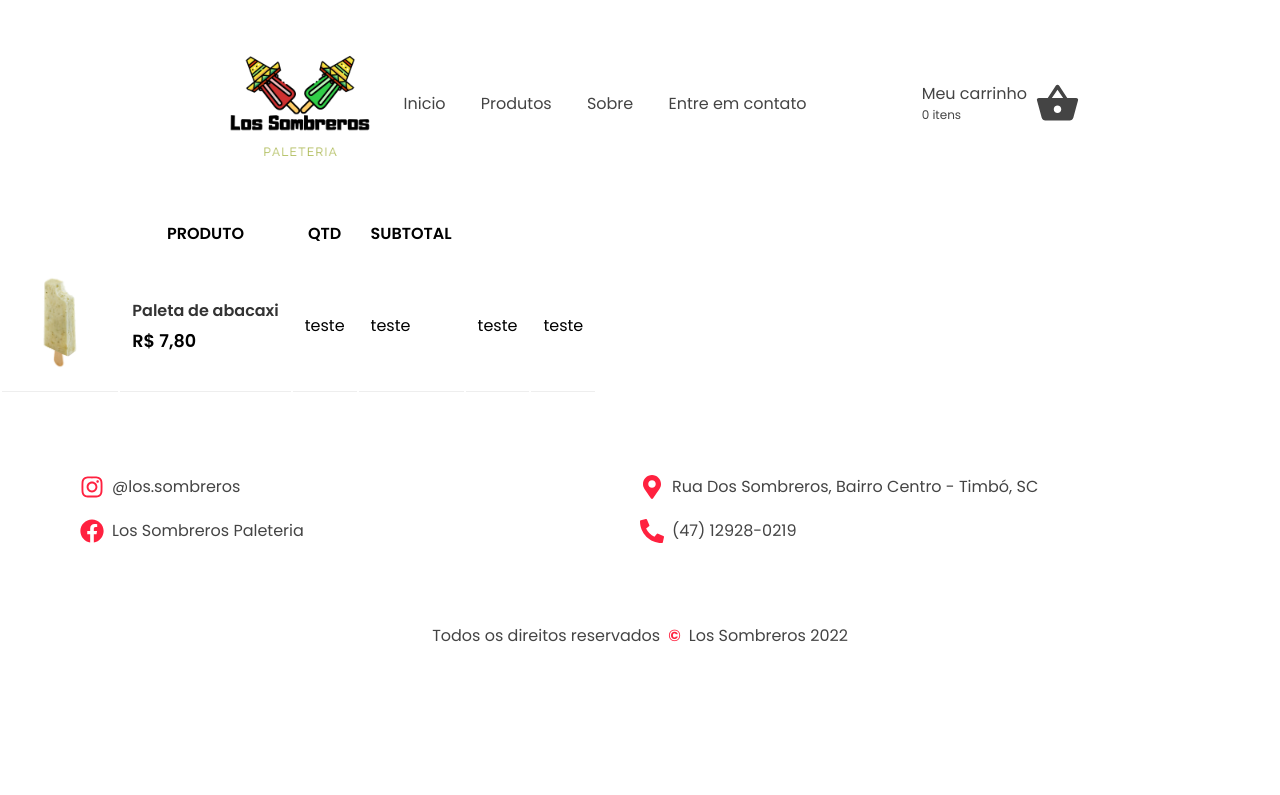
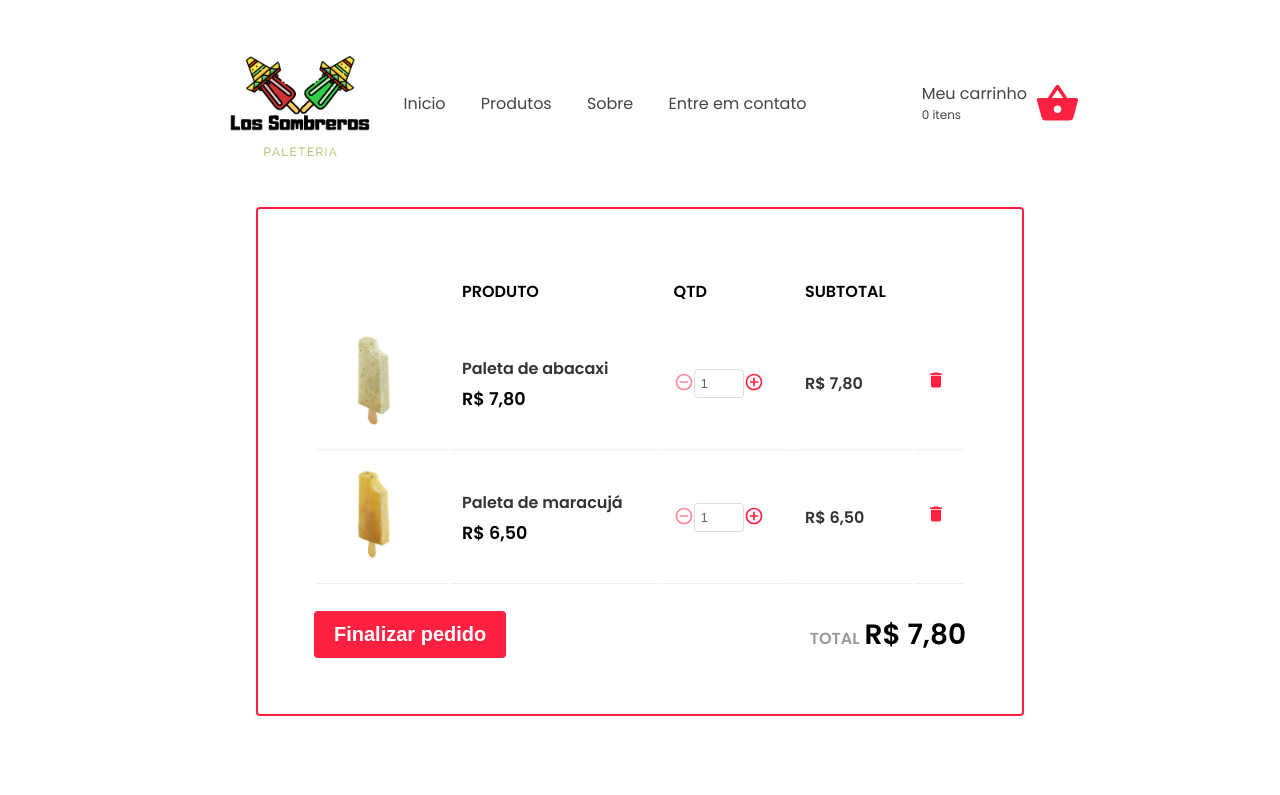
Before and after one commit to nandobutzke/los-sombreros, a React (Create React App) app: page /cart in a window 1280 px wide. Shown: the top 795 px of the page. Built offline with nearby package versions, Linux system fonts and the light colour scheme.

Commit message:
Finalizing cart page styles

```diff
--- a/src/components/Card/index.tsx
+++ b/src/components/Card/index.tsx
@@ -1,6 +1,7 @@
 import { AddToCartButton, ProductContainer } from './styles';
 import { formatPrice } from '../../util/format';
 import { MdAddShoppingCart } from 'react-icons/md';
+import { useState } from 'react';
 
 interface ProductProps {
     data: {
@@ -8,10 +9,17 @@ interface ProductProps {
         title: string;
         price: number;
         img: string;
+        quantityOrder: number
     }
 }
 
 export function Card({ data }: ProductProps) {
+    const [quantityProduct, setQuantityProduct] = useState(0);
+
+    function handleAddProductAtCart() {
+        setQuantityProduct(quantityProduct + 1);
+    }
+
     return(
         <ProductContainer key={data.id}>
             <div className="card-content">
@@ -21,10 +29,10 @@ export function Card({ data }: ProductProps) {
                     <p>{data.title}</p>
                 </div>
             </div>
-            <AddToCartButton type="button">
+            <AddToCartButton type="button" onClick={() => handleAddProductAtCart()}>
                 <div>
                     <MdAddShoppingCart />
-                    {0}
+                    {quantityProduct}
                 </div>
 
                 <span>ADICIONAR AO CARRINHO</span>
--- a/src/components/CartItem/styles.ts
+++ b/src/components/CartItem/styles.ts
@@ -6,6 +6,7 @@ export const StyledCartItemLink = styled(Link)`
     text-decoration: none;
     color: #444;
     margin-left: 5rem;
+    gap: 0.5rem;
 
     div {
         display: flex;
@@ -16,6 +17,7 @@ export const StyledCartItemLink = styled(Link)`
         }
     }
 
-    gap: 0.5rem;
-
+    svg {
+        color: #ff213f;
+    }
 `;
--- a/src/data.ts
+++ b/src/data.ts
@@ -9,53 +9,62 @@ export const data = [
         title: "Paleta de abacaxi",
         price: 7.80,
         img: abacaxiImg,
+        quantityOrder: 0,
     },
     {
         id: "maracuja",
         title: "Paleta de maracujá",
         price: 6.50,
         img: maracujaImg,
+        quantityOrder: 0,
     },
     {
         id: "abacaxi",
         title: "Paleta de abacaxi",
         price: 7.80,
         img: abacaxiImg,
+        quantityOrder: 0,
     },
     {
         id: "melancia",
         title: "Paleta de melancia",
         price: 6.90,
         img: melanciaImg,
+        quantityOrder: 0,
     },
     {
         id: "melancia",
         title: "Paleta de melancia",
         price: 6.90,
         img: melanciaImg,
+        quantityOrder: 0,
     },
     {
         id: "maracuja",
         title: "Paleta de maracujá",
         price: 6.50,
         img: maracujaImg,
+        quantityOrder: 0,
     },
     {
         id: "abacaxi",
         title: "Paleta de abacaxi",
         price: 7.80,
         img: abacaxiImg,
+        quantityOrder: 0,
     },
     {
         id: "maracuja",
         title: "Paleta de maracujá",
         price: 6.50,
         img: maracujaImg,
+        quantityOrder: 0,
     },
     {
         id: "melancia",
         title: "Paleta de melancia",
         price: 6.90,
         img: melanciaImg,
+        quantityOrder: 0,
     }
 ];
--- a/src/pages/Cart/index.tsx
+++ b/src/pages/Cart/index.tsx
@@ -1,9 +1,12 @@
+import { MdAddCircleOutline, MdDelete, MdRemoveCircleOutline } from "react-icons/md";
+import { ProductsGrid } from "../../components/ProductsGrid";
 import { data } from "../../data";
 import { formatPrice } from "../../util/format";
-import { StyledTable } from "./styles";
+import { Container, StyledTable, Total } from "./styles";
 
 export function Cart() {
     return (
+        <Container>
             <StyledTable>
                 <thead>
                     <tr>
@@ -23,12 +26,86 @@ export function Cart() {
                             <strong>{data[0].title}</strong>
                             <span>{formatPrice(data[0].price)}</span>
                         </td>
-                    <td>teste</td>
-                    <td>teste</td>
-                    <td>teste</td>
-                    <td>teste</td>
+                        <td>
+                            <div>
+                                <button
+                                    type="button"
+                                    disabled={true}
+                                    onClick={() => {}}
+                                >
+                                    <MdRemoveCircleOutline size={20} />
+                                </button>
+                                <input
+                                    type="text"
+                                    readOnly
+                                    value={1}
+                                />
+                                <button
+                                    type="button"
+                                    onClick={() => {}}
+                                >
+                                    <MdAddCircleOutline size={20} />
+                                </button>
+                            </div>
+                        </td>
+                        <td>
+                            <strong>{formatPrice(data[0].price)}</strong>
+                        </td>
+                        <td>
+                            <button>
+                                <MdDelete size={20} />
+                            </button>
+                        </td>
+                    </tr>
+                    <tr>
+                        <td>
+                            <img src={data[1].img} alt="" />
+                        </td>
+                        <td>
+                            <strong>{data[1].title}</strong>
+                            <span>{formatPrice(data[1].price)}</span>
+                        </td>
+                        <td>
+                            <div>
+                                <button
+                                    type="button"
+                                    disabled={true}
+                                    onClick={() => {}}
+                                >
+                                    <MdRemoveCircleOutline size={20} />
+                                </button>
+                                <input
+                                    type="text"
+                                    readOnly
+                                    value={1}
+                                />
+                                <button
+                                    type="button"
+                                    onClick={() => {}}
+                                >
+                                    <MdAddCircleOutline size={20} />
+                                </button>
+                            </div>
+                        </td>
+                        <td>
+                            <strong>{formatPrice(data[1].price)}</strong>
+                        </td>
+                        <td>
+                            <button>
+                                <MdDelete size={20} />
+                            </button>
+                        </td>
                     </tr>
                 </tbody>
             </StyledTable>
+            <footer>
+                <button type="button">Finalizar pedido</button>
+
+                <Total>
+                    <span>TOTAL</span>
+                    <strong>{formatPrice(data[0].price)}</strong>
+                </Total>
+            </footer>
+        </Container>
     );
 }
--- a/src/pages/Cart/styles.ts
+++ b/src/pages/Cart/styles.ts
@@ -1,13 +1,56 @@
+import { darken, lighten } from "polished";
 import styled from "styled-components";
+
+export const Container = styled.div`
+    border: 2px solid #ff213f;
+    border-radius: 0.25rem;
+    padding: 3.5rem;
+    display: flex;
+    flex-direction: column;
+    justify-content: center;
+    margin: auto 20%;
+
+    footer {
+        margin-top: 25px;
+        display: flex;
+        justify-content: space-between;
+        align-items: center;
+
+        button {
+            background-color: #ff213f;
+            color: #fff;
+            padding: 12px 20px;
+            border: 0;
+            border-radius: 4px;
+            font-size: 20px;
+            font-weight: bold;
+
+            transition: background 0.2s;
+
+            &:hover {
+                background: ${darken(0.12, '#ff213f')};
+            }
+        }
+    }
+
+
+
+
+`;
 
 export const StyledTable = styled.table`
     thead th {
         padding: 12px;
+        text-align: left;
     }
 
     tbody td {
         padding: 12px;
         border-bottom: 1px solid #eee;
+    }
+
+    img {
+        height: 100px;
     }
 
     strong {
@@ -22,7 +65,57 @@ export const StyledTable = styled.table`
         font-weight: bold;
     }
 
-    img {
-        height: 100px;
+    div {
+        display: flex;
+        align-items: center;
+
+        input {
+            border: 1px solid #ddd;
+            border-radius: 4px;
+            color: #666;
+            padding: 6px;
+            width: 50px;
+        }
+    }
+
+    button {
+        background: none;
+        border: 0;
+
+        svg {
+            color: #ff213f;
+        }
+
+        &:hover {
+            svg {
+                color: ${darken(0.06, '#ff213f')};
+            }
+        }
+
+        &:disabled {
+            svg {
+                color: ${lighten(0.2, '#ff213f')};
+                cursor: not-allowed;
+            }
+        }
+    }
+
+
+
+
+`;
+
+export const Total = styled.div`
+    display: flex;
+    align-items: baseline;
+
+    span {
+        color: #999;
+        font-weight: bold;
+    }
+
+    strong {
+        font-size: 28px;
+        margin-left: 5px;
     }
 `;
--- a/src/styles/global.scss
+++ b/src/styles/global.scss
@@ -14,6 +14,10 @@
     }
 }
 
+button {
+    cursor: pointer;
+}
+
 ::-webkit-scrollbar {
     display: none;
 }
```
Lines whose indentation alone changed are shown as unchanged.
